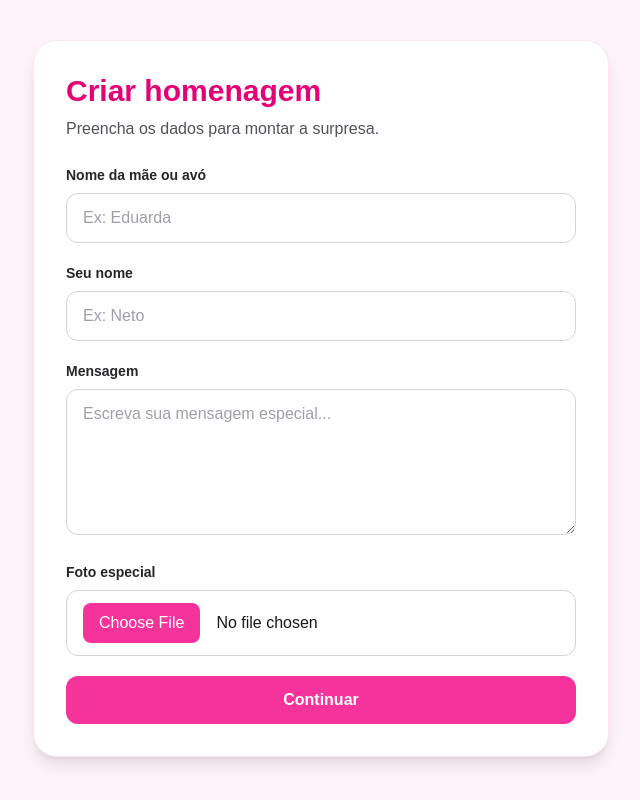
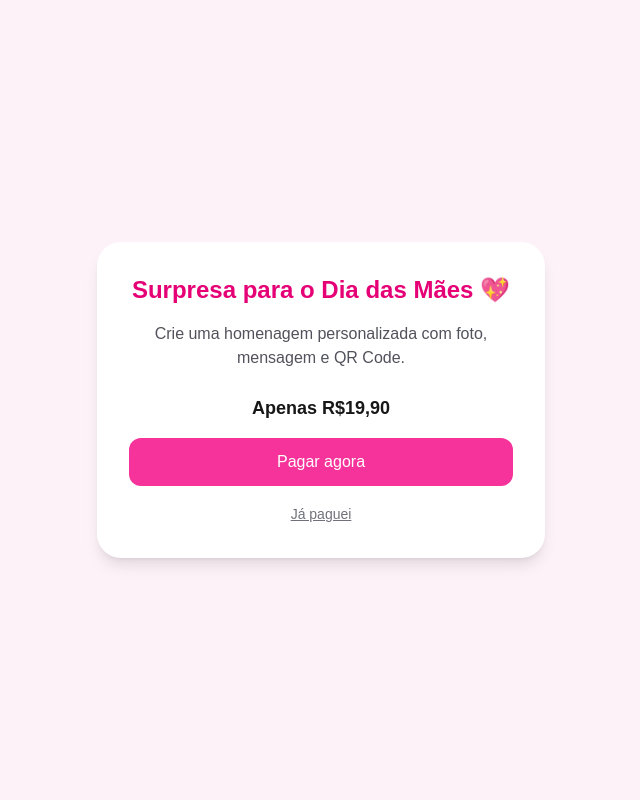
Before and after one commit to telesgustavo109-eng/homenagem-mae, a Next.js app: page /criar in a window 1280 px wide. Shown: the whole page, without its empty margins (319-959 px from the left). Built offline with nearby package versions, Linux system fonts and the light colour scheme; no server answers.

Commit message:
melhoria visual homenagem

```diff
--- a/app/criar/page.tsx
+++ b/app/criar/page.tsx
@@ -1,166 +1,77 @@
 "use client";
 
 import { useState } from "react";
-import { useRouter } from "next/navigation";
-import { supabase } from "@/lib/supabase";
 
 export default function CriarPage() {
-  const router = useRouter();
+  const [liberado, setLiberado] = useState(false);
 
+  const linkPagamento = "COLE_AQUI_SEU_LINK_MP";
+
+  if (!liberado) {
+    return (
+      <main className="min-h-screen flex items-center justify-center bg-pink-50">
+        <div className="bg-white p-8 rounded-3xl shadow-lg text-center max-w-md">
+          <h1 className="text-2xl font-bold text-pink-600 mb-4">
+            Surpresa para o Dia das Mães 💖
+          </h1>
+
+          <p className="text-zinc-600 mb-6">
+            Crie uma homenagem personalizada com foto, mensagem e QR Code.
+          </p>
+
+          <p className="text-lg font-semibold mb-4">
+            Apenas R$19,90
+          </p>
+
+          <a
+            href={linkPagamento}
+            target="_blank"
+            className="bg-pink-500 text-white px-6 py-3 rounded-xl block mb-4"
+          >
+            Pagar agora
+          </a>
+
+          <button
+            onClick={() => setLiberado(true)}
+            className="text-sm text-zinc-500 underline"
+          >
+            Já paguei
+          </button>
+        </div>
+      </main>
+    );
+  }
+
+  return <Formulario />;
+}
+
+function Formulario() {
   const [nomeMae, setNomeMae] = useState("");
   const [nomeComprador, setNomeComprador] = useState("");
   const [mensagem, setMensagem] = useState("");
-  const [arquivoImagem, setArquivoImagem] = useState<File | null>(null);
-  const [carregando, setCarregando] = useState(false);
-
-  function gerarSlug(texto: string) {
-    const base = texto
-      .toLowerCase()
-      .normalize("NFD")
-      .replace(/[\u0300-\u036f]/g, "")
-      .replace(/[^a-z0-9\s-]/g, "")
-      .trim()
-      .replace(/\s+/g, "-");
-
-    const aleatorio = Math.random().toString(36).slice(2, 8);
-    return `${base || "homenagem"}-${aleatorio}`;
-  }
-
-  async function uploadImagem(): Promise<string> {
-    if (!arquivoImagem) {
-      throw new Error("Escolha uma imagem antes de continuar.");
-    }
-
-    const formData = new FormData();
-    formData.append("file", arquivoImagem);
-
-    const resposta = await fetch("/api/upload", {
-      method: "POST",
-      body: formData,
-    });
-
-    const dados = await resposta.json();
-
-    if (!resposta.ok) {
-      throw new Error(dados.error || "Erro ao enviar imagem.");
-    }
-
-    return dados.url;
-  }
-
-  async function handleSubmit(e: React.FormEvent<HTMLFormElement>) {
-    e.preventDefault();
-
-    try {
-      setCarregando(true);
-
-      const imagemFinal = await uploadImagem();
-      const slug = gerarSlug(nomeMae);
-
-      const { error } = await supabase.from("homenagens").insert({
-        slug,
-        nome_mae: nomeMae,
-        nome_comprador: nomeComprador,
-        mensagem,
-        imagem_url: imagemFinal,
-      });
-
-      if (error) {
-        throw new Error(error.message);
-      }
-
-      router.push(`/h/${slug}`);
-    } catch (error) {
-      console.error(error);
-
-      if (error instanceof Error) {
-        alert(error.message);
-      } else {
-        alert("Erro ao salvar homenagem.");
-      }
-    } finally {
-      setCarregando(false);
-    }
-  }
 
   return (
-    <main className="min-h-screen bg-pink-50 px-6 py-10">
-      <div className="mx-auto w-full max-w-xl rounded-3xl bg-white p-8 shadow-lg border border-pink-100">
-        <h1 className="mb-2 text-3xl font-bold text-pink-600">
-          Criar homenagem
-        </h1>
+    <main className="min-h-screen flex items-center justify-center bg-white">
+      <div className="p-8 bg-pink-50 rounded-2xl">
+        <h1 className="text-2xl mb-4">Criar homenagem</h1>
 
-        <p className="mb-6 text-zinc-600">
-          Preencha os dados para montar a surpresa.
-        </p>
+        <input
+          placeholder="Nome da mãe"
+          onChange={(e) => setNomeMae(e.target.value)}
+          className="block mb-2 p-2 border"
+        />
 
-        <form className="space-y-5" onSubmit={handleSubmit}>
-          <div>
-            <label className="mb-2 block text-sm font-semibold text-zinc-800">
-              Nome da mãe ou avó
-            </label>
-            <input
-              type="text"
-              placeholder="Ex: Eduarda"
-              value={nomeMae}
-              onChange={(e) => setNomeMae(e.target.value)}
-              className="w-full rounded-xl border border-zinc-300 bg-white px-4 py-3 text-zinc-900 placeholder:text-zinc-400 outline-none focus:border-pink-400 focus:ring-2 focus:ring-pink-300"
-              required
-            />
-          </div>
+        <input
+          placeholder="Seu nome"
+          onChange={(e) => setNomeComprador(e.target.value)}
+          className="block mb-2 p-2 border"
+        />
 
-          <div>
-            <label className="mb-2 block text-sm font-semibold text-zinc-800">
-              Seu nome
-            </label>
-            <input
-              type="text"
-              placeholder="Ex: Neto"
-              value={nomeComprador}
-              onChange={(e) => setNomeComprador(e.target.value)}
-              className="w-full rounded-xl border border-zinc-300 bg-white px-4 py-3 text-zinc-900 placeholder:text-zinc-400 outline-none focus:border-pink-400 focus:ring-2 focus:ring-pink-300"
-              required
-            />
-          </div>
-
-          <div>
-            <label className="mb-2 block text-sm font-semibold text-zinc-800">
-              Mensagem
-            </label>
-            <textarea
-              placeholder="Escreva sua mensagem especial..."
-              rows={5}
-              value={mensagem}
-              onChange={(e) => setMensagem(e.target.value)}
-              className="w-full rounded-xl border border-zinc-300 bg-white px-4 py-3 text-zinc-900 placeholder:text-zinc-400 outline-none focus:border-pink-400 focus:ring-2 focus:ring-pink-300"
-              required
-            />
-          </div>
-
-          <div>
-            <label className="mb-2 block text-sm font-semibold text-zinc-800">
-              Foto especial
-            </label>
-            <input
-              type="file"
-              accept="image/*"
-              onChange={(e) => {
-                const file = e.target.files?.[0] || null;
-                setArquivoImagem(file);
-              }}
-              className="w-full rounded-xl border border-zinc-300 bg-white px-4 py-3 text-zinc-900 file:mr-4 file:rounded-lg file:border-0 file:bg-pink-500 file:px-4 file:py-2 file:font-medium file:text-white hover:file:bg-pink-600"
-              required
-            />
-          </div>
-
-          <button
-            type="submit"
-            disabled={carregando}
-            className="w-full rounded-xl bg-pink-500 px-4 py-3 font-semibold text-white transition hover:bg-pink-600 disabled:cursor-not-allowed disabled:opacity-60"
-          >
-            {carregando ? "Salvando homenagem..." : "Continuar"}
-          </button>
-        </form>
+        <textarea
+          placeholder="Mensagem"
+          onChange={(e) => setMensagem(e.target.value)}
+          className="block mb-2 p-2 border"
+        />
       </div>
     </main>
   );
--- a/app/h/[slug]/page.tsx
+++ b/app/h/[slug]/page.tsx
@@ -1,73 +1,222 @@
+"use client";
+
+import { useEffect, useRef, useState } from "react";
 import QRCode from "qrcode";
 import { supabase } from "@/lib/supabase";
-import { notFound } from "next/navigation";
 
-type PageProps = {
-  params: Promise<{
-    slug: string;
-  }>;
+type Homenagem = {
+  slug: string;
+  nome_mae: string;
+  nome_comprador: string;
+  mensagem: string;
+  imagem_url: string | null;
 };
 
-export default async function HomenagemPage({ params }: PageProps) {
-  const { slug } = await params;
+export default function HomenagemPage({
+  params,
+}: {
+  params: Promise<{ slug: string }>;
+}) {
+  const [slug, setSlug] = useState("");
+  const [dados, setDados] = useState<Homenagem | null>(null);
+  const [carregando, setCarregando] = useState(true);
+  const [abriu, setAbriu] = useState(false);
+  const [qrCode, setQrCode] = useState("");
+  const [tocando, setTocando] = useState(false);
 
-  const { data, error } = await supabase
-    .from("homenagens")
-    .select("*")
-    .eq("slug", slug)
-    .single();
+  const audioRef = useRef<HTMLAudioElement | null>(null);
 
-  if (error || !data) {
-    notFound();
+  useEffect(() => {
+    async function carregar() {
+      const resolvedParams = await params;
+      const slugAtual = resolvedParams.slug;
+      setSlug(slugAtual);
+
+      const { data, error } = await supabase
+        .from("homenagens")
+        .select("*")
+        .eq("slug", slugAtual)
+        .single();
+
+      if (!error && data) {
+        setDados(data);
+
+        const baseUrl =
+          window.location.origin || "http://localhost:3000";
+        const url = `${baseUrl}/h/${slugAtual}`;
+        const qr = await QRCode.toDataURL(url);
+        setQrCode(qr);
+      }
+
+      setCarregando(false);
+    }
+
+    carregar();
+  }, [params]);
+
+  async function abrirSurpresa() {
+    setAbriu(true);
+
+    if (audioRef.current) {
+      try {
+        audioRef.current.volume = 0.5;
+        await audioRef.current.play();
+        setTocando(true);
+      } catch {
+        setTocando(false);
+      }
+    }
   }
 
-  // 🔥 PEGA A URL REAL AUTOMATICAMENTE
-  const baseUrl =
-    process.env.VERCEL_URL
-      ? `https://${process.env.VERCEL_URL}`
-      : "http://localhost:3000";
+  function alternarMusica() {
+    if (!audioRef.current) return;
 
-  const url = `${baseUrl}/h/${slug}`;
-  const qrCode = await QRCode.toDataURL(url);
+    if (tocando) {
+      audioRef.current.pause();
+      setTocando(false);
+    } else {
+      audioRef.current.play();
+      setTocando(true);
+    }
+  }
+
+  if (carregando) {
+    return (
+      <main className="min-h-screen bg-pink-50 flex items-center justify-center px-6">
+        <div className="text-center">
+          <p className="text-xl font-semibold text-pink-600">
+            Carregando surpresa...
+          </p>
+        </div>
+      </main>
+    );
+  }
+
+  if (!dados) {
+    return (
+      <main className="min-h-screen bg-pink-50 flex items-center justify-center px-6">
+        <div className="bg-white rounded-3xl shadow-lg p-8 text-center max-w-lg w-full">
+          <h1 className="text-3xl font-bold text-pink-600 mb-4">
+            Homenagem não encontrada
+          </h1>
+          <p className="text-zinc-600">
+            Não encontramos essa surpresa ou ela ainda não foi liberada.
+          </p>
+        </div>
+      </main>
+    );
+  }
 
   return (
-    <main className="min-h-screen bg-pink-50 flex items-center justify-center px-6 py-10">
-      <div className="w-full max-w-2xl bg-white rounded-3xl shadow-lg p-8 text-center">
-        <p className="text-sm text-zinc-500 mb-2">Link da homenagem:</p>
-        <p className="text-pink-600 font-semibold mb-6 break-all">{url}</p>
+    <main className="min-h-screen bg-gradient-to-b from-pink-100 via-pink-50 to-white px-6 py-10">
+      <audio
+        ref={audioRef}
+        loop
+        src="https://www.soundhelix.com/examples/mp3/SoundHelix-Song-1.mp3"
+      />
 
-        <h1 className="text-4xl font-bold text-pink-600 mb-4">
-          Para {data.nome_mae} 💖
-        </h1>
+      {!abriu ? (
+        <div className="mx-auto flex min-h-[85vh] max-w-3xl items-center justify-center">
+          <div className="w-full rounded-[2rem] bg-white/90 backdrop-blur shadow-2xl border border-pink-100 p-10 text-center">
+            <div className="mb-6 text-6xl">💖</div>
 
-        {data.imagem_url && (
-          <img
-            src={data.imagem_url}
-            alt="Foto especial"
-            className="w-full h-64 object-cover rounded-2xl mb-6"
-          />
-        )}
+            <h1 className="text-4xl md:text-5xl font-bold text-pink-600 mb-4">
+              Você recebeu uma surpresa especial
+            </h1>
 
-        <p className="text-lg text-zinc-700 mb-6">{data.mensagem}</p>
+            <p className="text-lg md:text-xl text-zinc-600 mb-8">
+              Uma homenagem cheia de carinho foi preparada para você.
+            </p>
 
-        <div className="bg-pink-100 rounded-2xl p-4 mb-8">
-          <p className="text-zinc-700">
-            Com amor, <span className="font-bold">{data.nome_comprador}</span>
-          </p>
+            <button
+              onClick={abrirSurpresa}
+              className="rounded-2xl bg-pink-500 px-8 py-4 text-lg font-semibold text-white shadow-lg transition hover:bg-pink-600"
+            >
+              Abrir surpresa
+            </button>
+          </div>
         </div>
+      ) : (
+        <div className="mx-auto max-w-4xl">
+          <div className="overflow-hidden rounded-[2rem] bg-white shadow-2xl border border-pink-100">
+            {dados.imagem_url && (
+              <div className="relative">
+                <img
+                  src={dados.imagem_url}
+                  alt="Foto especial"
+                  className="h-[320px] w-full object-cover md:h-[420px]"
+                />
+                <div className="absolute inset-0 bg-gradient-to-t from-black/50 via-black/10 to-transparent" />
+                <div className="absolute bottom-6 left-6 right-6 text-white">
+                  <p className="text-sm uppercase tracking-[0.25em] opacity-90">
+                    Uma homenagem para
+                  </p>
+                  <h1 className="text-4xl md:text-5xl font-bold drop-shadow-lg">
+                    {dados.nome_mae}
+                  </h1>
+                </div>
+              </div>
+            )}
 
-        <div className="mt-8">
-          <p className="text-sm text-zinc-500 mb-2">
-            Escaneie para abrir essa surpresa 💖
-          </p>
+            <div className="p-8 md:p-12">
+              <div className="mb-8 flex flex-col gap-4 md:flex-row md:items-center md:justify-between">
+                <div>
+                  <p className="text-sm font-semibold uppercase tracking-[0.25em] text-pink-400">
+                    Mensagem especial
+                  </p>
+                  <h2 className="mt-2 text-2xl md:text-3xl font-bold text-zinc-800">
+                    Com todo meu carinho 💕
+                  </h2>
+                </div>
 
-          <img
-            src={qrCode}
-            alt="QR Code"
-            className="mx-auto w-40 h-40"
-          />
+                <button
+                  onClick={alternarMusica}
+                  className="rounded-xl border border-pink-200 bg-pink-50 px-5 py-3 font-medium text-pink-600 transition hover:bg-pink-100"
+                >
+                  {tocando ? "Pausar música" : "Tocar música"}
+                </button>
+              </div>
+
+              <div className="rounded-3xl bg-pink-50 p-6 md:p-8 shadow-inner mb-8">
+                <p className="text-lg md:text-xl leading-9 text-zinc-700 whitespace-pre-line">
+                  {dados.mensagem}
+                </p>
+              </div>
+
+              <div className="mb-10 rounded-2xl border border-pink-100 bg-white p-5 shadow-sm">
+                <p className="text-zinc-600 text-lg">
+                  Com amor,
+                  <span className="ml-2 font-bold text-pink-600">
+                    {dados.nome_comprador}
+                  </span>
+                </p>
+              </div>
+
+              <div className="rounded-3xl bg-gradient-to-br from-pink-50 to-white border border-pink-100 p-8 text-center shadow-sm">
+                <p className="text-sm font-semibold uppercase tracking-[0.25em] text-pink-400 mb-3">
+                  Compartilhe essa surpresa
+                </p>
+
+                <p className="text-zinc-600 mb-5">
+                  Escaneie o QR Code para abrir esta homenagem novamente.
+                </p>
+
+                {qrCode && (
+                  <img
+                    src={qrCode}
+                    alt="QR Code"
+                    className="mx-auto h-44 w-44 rounded-2xl border border-pink-100 bg-white p-3 shadow"
+                  />
+                )}
+
+                <p className="mt-5 break-all text-sm text-zinc-400">
+                  {window.location.origin}/h/{slug}
+                </p>
+              </div>
+            </div>
+          </div>
         </div>
-      </div>
+      )}
     </main>
   );
 }
```
